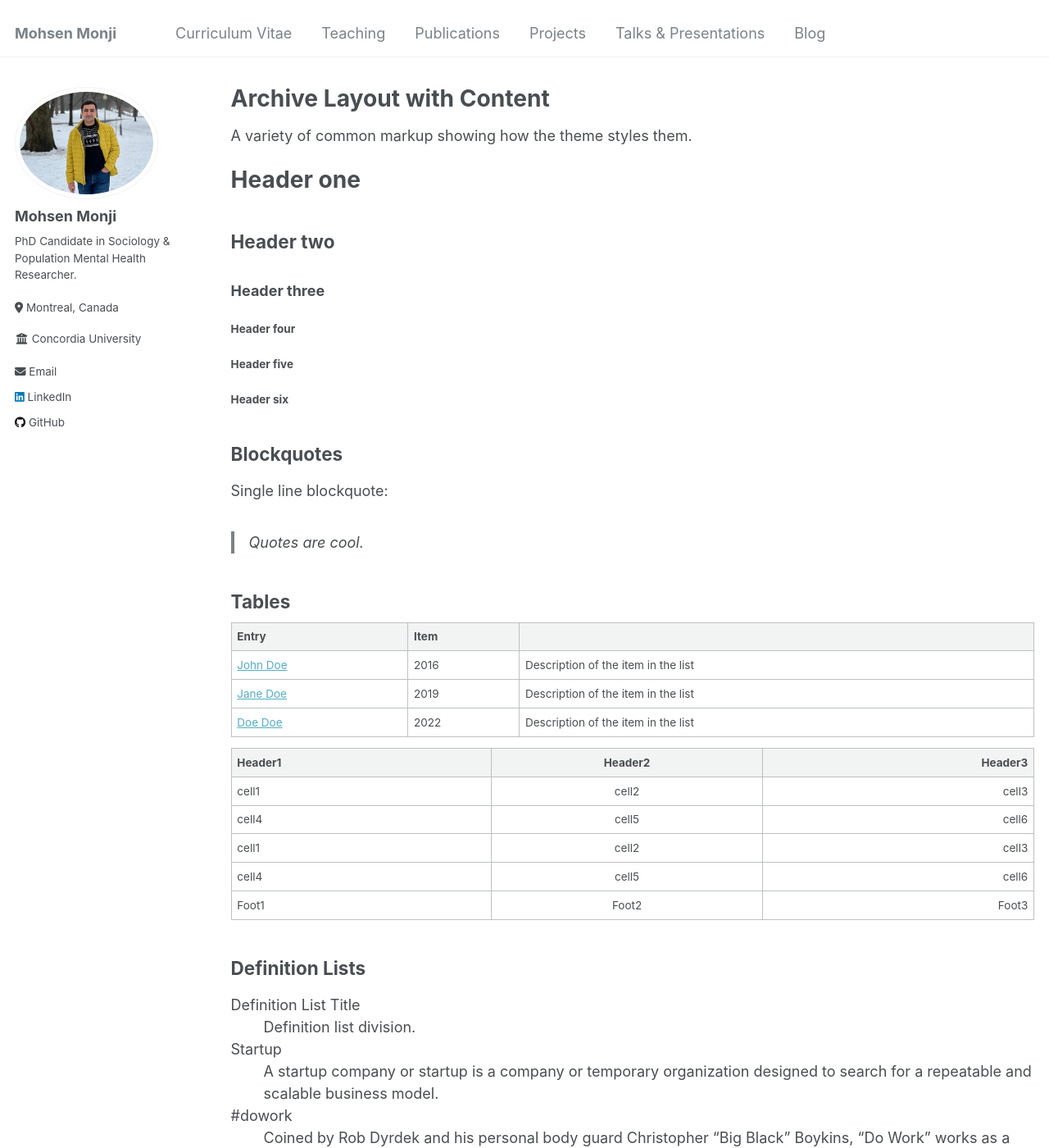
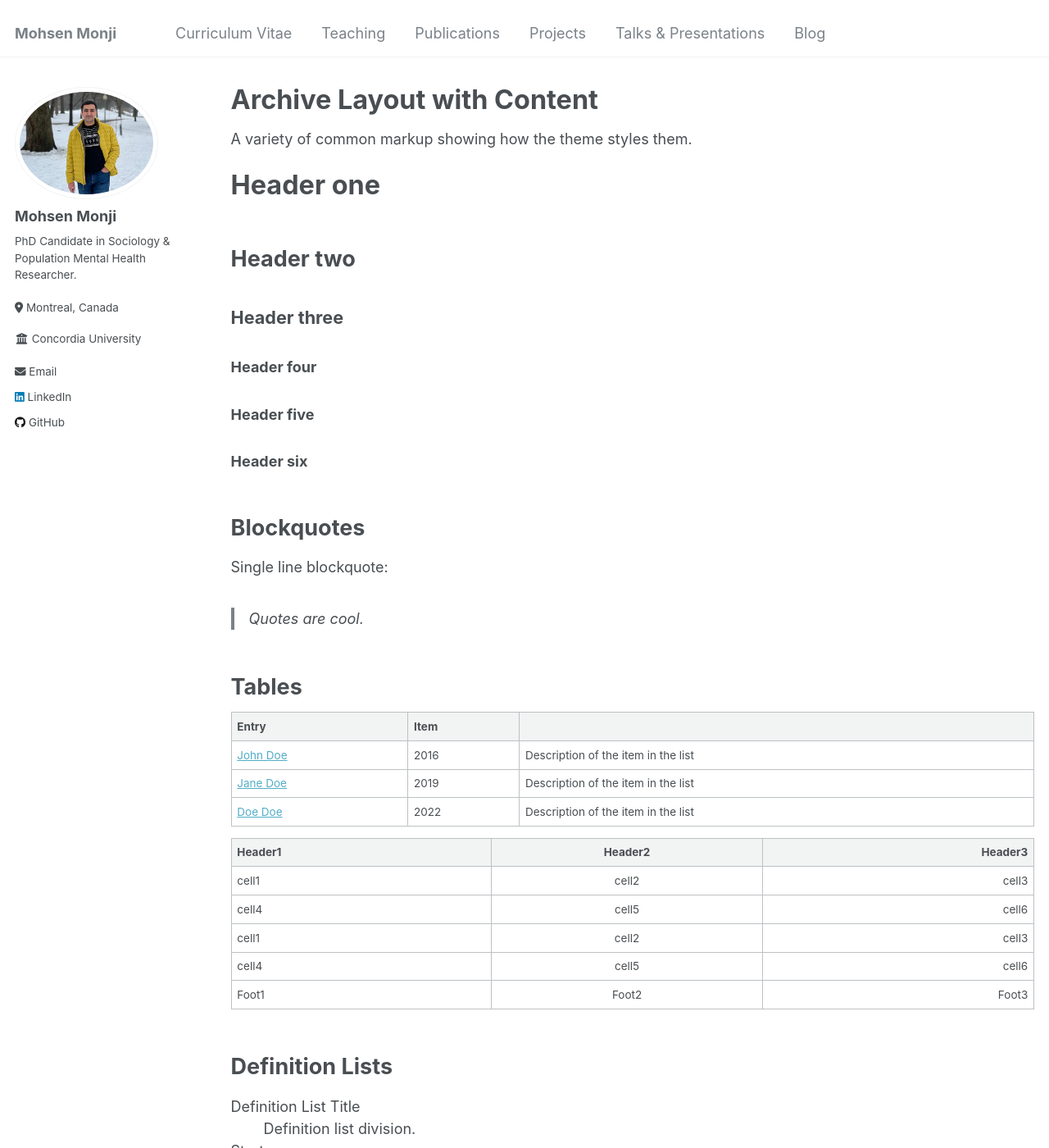
Before and after one commit to Mohsnmonji/mohsnmonji.github.io, a Jekyll site: the page built from _pages/archive-layout-with-content.md, in a window 1280 px wide and 1400 px high. Shown: the whole window at 82% size. Built offline with Jekyll 4.4.1, drawn with Linux system fonts in a browser that asks for light colours.

Commit message:
Update _base.scss

```diff
--- a/_sass/_base.scss
+++ b/_sass/_base.scss
@@ -30,28 +30,21 @@ h1, h2, h3, h4, h5, h6 {
 
 h1 {
   margin-top: 0;
-  font-size: $type-size-3;
+  font-size: 1.8rem; // Smaller than $type-size-3
 }
 
 h2 {
-  font-size: $type-size-4;
+  font-size: 1.5rem; // Smaller than $type-size-4
 }
 
 h3 {
-  font-size: $type-size-5;
+  font-size: 1.2rem; // Smaller than $type-size-5
 }
 
-h4 {
-  font-size: $type-size-6;
+h4, h5, h6 {
+  font-size: 1rem; // Uniform size for smaller headings
 }
 
-h5 {
-  font-size: $type-size-6;
-}
-
-h6 {
-  font-size: $type-size-6;
-}
 
 small, .small {
   font-size: $type-size-6;
```
